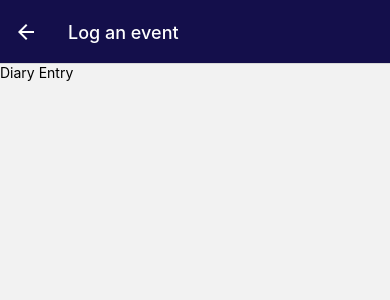
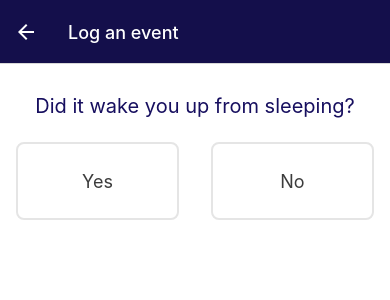
Before and after one commit to vikasjoshi066/patient-dairy, a React Native app: screen / in a window 390 px wide. Both pictures are taken after a click on the button "LOG AN EVENT". Shown: the top 300 px of the page. Built offline with nearby package versions, Linux system fonts and the light colour scheme.

Commit message:
Added DualChoiceQuestion component

```diff
--- /dev/null
+++ b/src/components/DualChoiceQuestion.js
@@ -0,0 +1,71 @@
+import {Pressable, StyleSheet, Text, View} from "react-native";
+import {Colors} from "../utils/constants";
+import {useState} from "react";
+
+function DualChoiceQuestion({questionText, answer1Text, answer2Text}) {
+    const [selectedAnswerIndex, setSelectedAnswerIndex] = useState(null);
+
+    function onPressHandler(selectedAnswerIndex) {
+        setSelectedAnswerIndex(selectedAnswerIndex);
+    }
+
+    return (
+        <View style={styles.container}>
+            <Text style={styles.questionText}>{questionText}</Text>
+            <View style={styles.answerContainer}>
+                <Pressable
+                    style={({pressed}) =>
+                        [styles.btnAnswer, selectedAnswerIndex === 0 ? styles.btnAnswerSelected : null]}
+                    android_ripple={{color: Colors.secondary}}
+                    onPress={onPressHandler.bind(this, 0)}
+                >
+                    <Text style={styles.btnAnswerText}> {answer1Text} </Text>
+                </Pressable>
+                <Pressable style={({pressed}) =>
+                    [styles.btnAnswer, selectedAnswerIndex === 1 ? styles.btnAnswerSelected : null]}
+                           android_ripple={{color: Colors.secondary}}
+                           onPress={onPressHandler.bind(this, 1)}
+                >
+                    <Text style={styles.btnAnswerText}> {answer2Text} </Text>
+                </Pressable>
+            </View>
+        </View>
+    )
+}
+
+export default DualChoiceQuestion;
+
+const styles = StyleSheet.create({
+    container: {
+        flex: 1,
+        marginHorizontal: 16,
+        marginTop: 30,
+    },
+    questionText: {
+        fontSize: 20,
+        color: Colors.primaryDark,
+        textAlign: 'center',
+    },
+    answerContainer: {
+        marginTop: 24,
+        flexDirection: 'row',
+        justifyContent: 'space-between',
+    },
+    btnAnswer: {
+        borderWidth: 2,
+        borderColor: Colors.disabledGrey,
+        minWidth: 163,
+        minHeight: 78,
+        borderRadius: 8,
+        justifyContent: 'center',
+        alignItems: 'center',
+    },
+    btnAnswerSelected: {
+        backgroundColor: Colors.secondary,
+        borderColor: Colors.primary,
+    },
+    btnAnswerText: {
+        color: Colors.appBlack,
+        fontSize: 18,
+    }
+})
--- a/src/screens/ScrDiaryEntry.js
+++ b/src/screens/ScrDiaryEntry.js
@@ -1,9 +1,9 @@
 import {StyleSheet, View, Text} from "react-native";
-import {useLayoutEffect} from "react";
+import {useLayoutEffect, useState} from "react";
 import {Strings} from "../utils/constants";
+import DualChoiceQuestion from "../components/DualChoiceQuestion";
 
-function ScrDiaryEntry({ navigation }) {
-
+function ScrDiaryEntry({navigation}) {
     useLayoutEffect(() => {
         navigation.setOptions({
             title: Strings.SCR_TTL_DIARY_ENTRY,
@@ -12,9 +12,11 @@ function ScrDiaryEntry({ navigation }) {
 
     return (
         <View style={styles.container}>
-            <Text style={styles.title}>
-                Diary Entry
-            </Text>
+            <DualChoiceQuestion
+                questionText={"Did it wake you up from sleeping?"}
+                answer1Text={"Yes"}
+                answer2Text={"No"}
+            />
         </View>
     )
 }
@@ -24,5 +26,6 @@ export default ScrDiaryEntry;
 const styles = StyleSheet.create({
     container: {
         flex: 1,
+        backgroundColor: 'white',
     }
 })
--- a/src/utils/constants/colors.js
+++ b/src/utils/constants/colors.js
@@ -3,9 +3,13 @@ const Colors = {
     primaryDark: '#170F5F',
     primaryLight: '#E1F8FE',
 
-    secondary: '#F5F5F5',
+    secondary: '#ddd9d9',
     secondaryDark: '#140F4B',
     secondaryLight: '#C2F1FD',
+
+    disabledGrey: "#E5E5E5",
+
+    appBlack: "#3C3C3C",
 }
 
 export default Colors;
```
